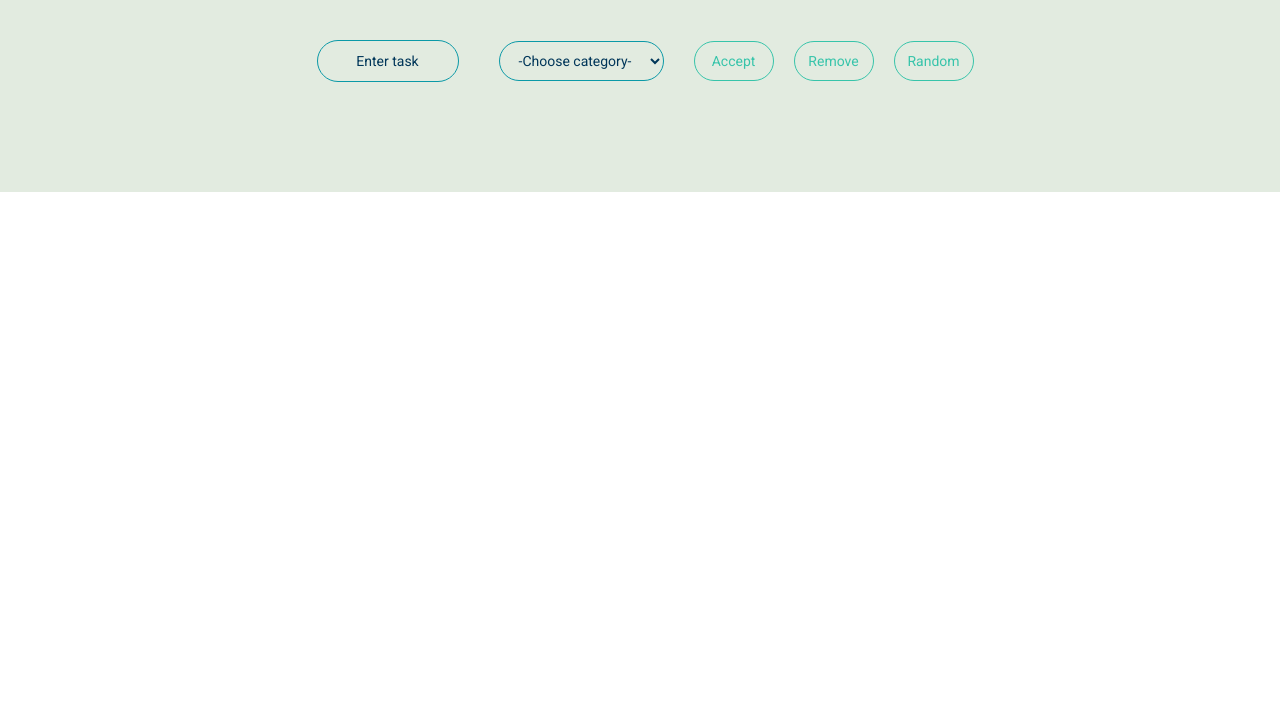
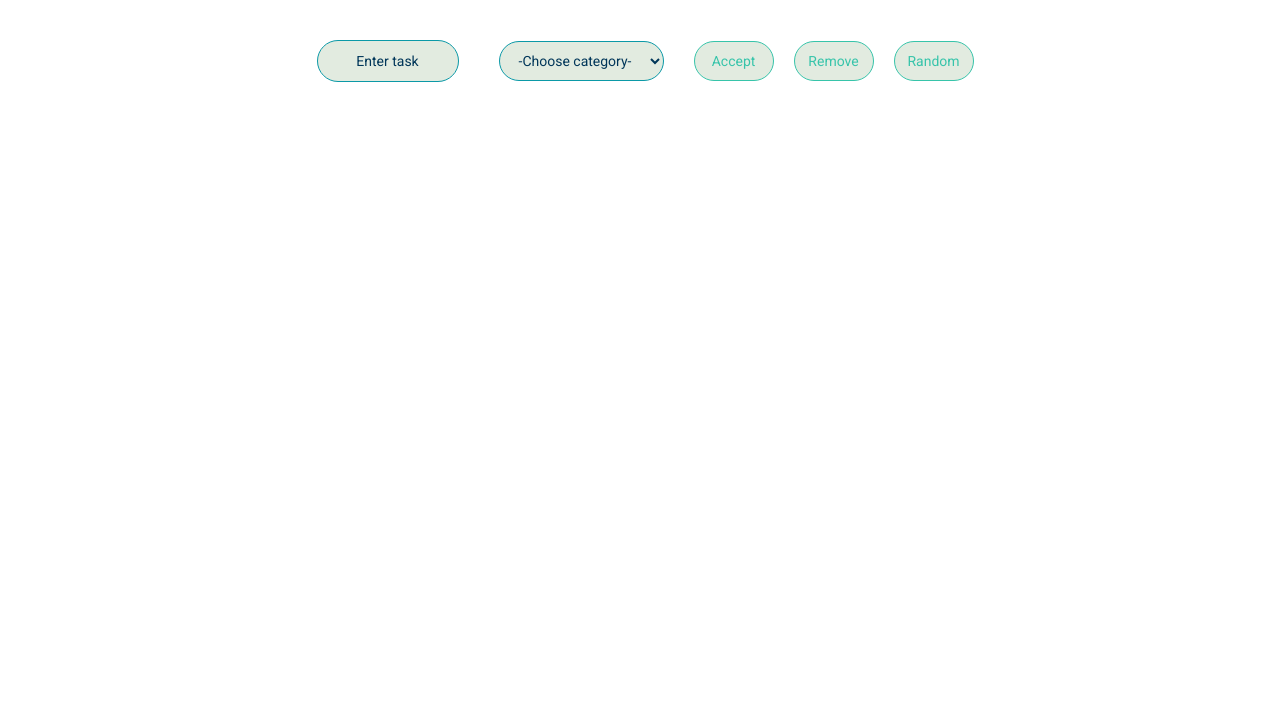
Before and after one commit to lemonWM/todoList, a plain HTML site: page index.html in a window 1280 px wide. Shown: the part 80-800 px from the top of the page. Drawn offline with Linux system fonts and the light colour scheme.

Commit message:
Update style.css

```diff
--- a/style.css
+++ b/style.css
@@ -16,8 +16,7 @@ h2 {
 section {
     margin: 0;
     padding: 0;
-    height: 100%;
-    background: #e2ebe0
+
 }
 .mainTitle {
     display: flex;
@@ -41,7 +40,7 @@ section {
     border: solid 1px #0b99a7;
     height: 30px;
     width: 130px;
-    background: inherit;
+    background: #e2ebe0;
     border-radius: 30px;
     padding: 5px;
     color: #003659;
@@ -54,7 +53,7 @@ section {
     border: solid 1px #0b99a7;
     height: 40px;
     width: 165px;
-    background: inherit;
+    background: #e2ebe0;
     border-radius: 30px;
     padding: 5px;
     color: #003659;
@@ -67,7 +66,7 @@ section {
     border: solid 1px #37c4aa;
     height: 40px;
     width: 80px;
-    background: inherit;
+    background: #e2ebe0;
     border-radius: 30px;
     padding: 5px;
     color: #37c4aa;
```
